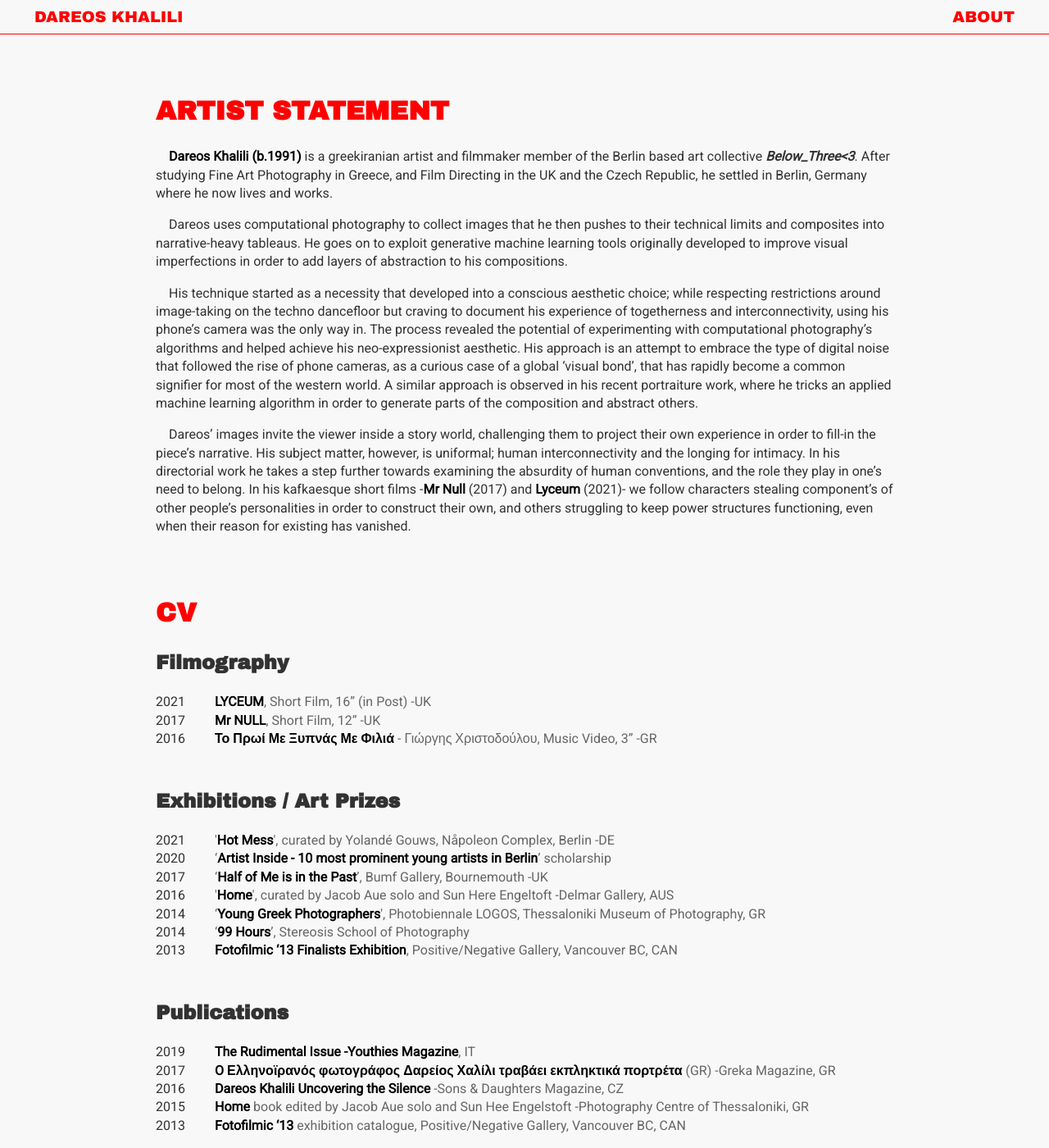
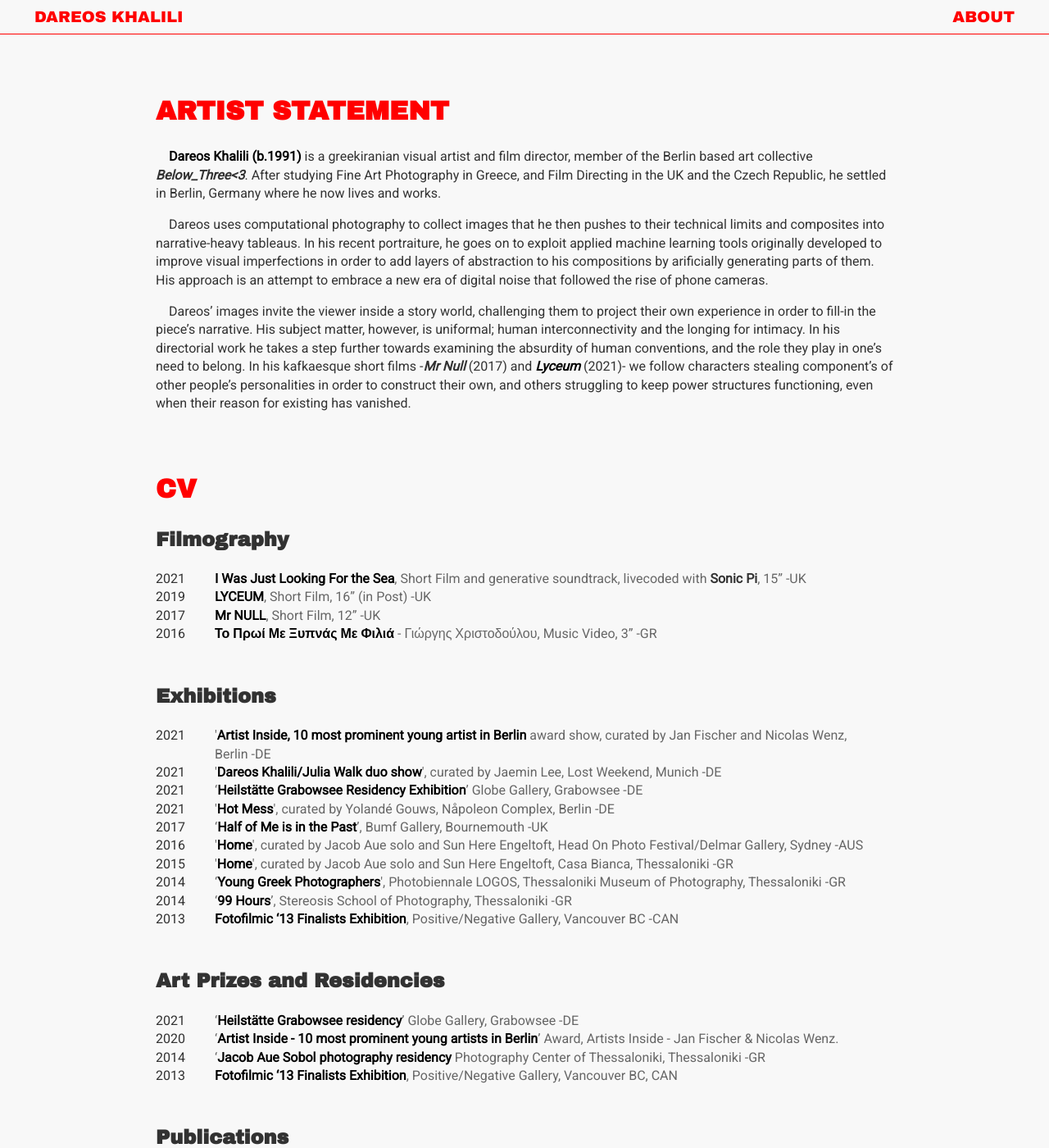
Before and after one commit to dareosK/art-we-1, a Jekyll site: the page built from about.html, in a window 1280 px wide and 1400 px high. Shown: the whole window at 82% size. Built offline with Jekyll 4.4.1, drawn with Linux system fonts in a browser that asks for light colours.

Commit message:
fixes artist statement and adds exhibitions

```diff
--- a/about.html
+++ b/about.html
@@ -17,22 +17,21 @@ title: Dareos Khalili - about
 
   <h1>ARTIST STATEMENT</h1>
   <p>
-    &emsp;<strong>Dareos Khalili (b.1991)</strong> is a greekiranian artist and filmmaker member of the Berlin based art collective <a id="b3" href="https://www.instagram.com/below_three/"><em>Below_Three<3</em></a>. After studying Fine Art Photography in Greece, and Film Directing in the UK and the Czech Republic, he settled in Berlin, Germany where he now lives and works.
+    &emsp;<strong>Dareos Khalili (b.1991)</strong> is a greekiranian visual artist and film director, member of the Berlin based art collective <a id="b3" target=blank_ href="https://www.instagram.com/below_three/"><em>Below_Three<3</em></a>. After studying Fine Art Photography in Greece, and Film Directing in the UK and the Czech Republic, he settled in Berlin, Germany where he now lives and works.
   </p>
   <p>
-    &emsp;Dareos uses computational photography to collect images that he then pushes to their technical limits and composites into narrative-heavy tableaus. He goes on to exploit generative machine learning tools originally developed to improve visual imperfections in order to add layers of abstraction to his compositions.
+    &emsp;Dareos uses computational photography to collect images that he then pushes to their technical limits and composites into narrative-heavy tableaus. In his recent portraiture, he goes on to exploit applied machine learning tools originally developed to improve visual imperfections in order to add layers of abstraction to his compositions by arificially generating parts of them. His approach is an attempt to embrace a new era of digital noise that followed the rise of phone cameras.
   </p>
   <p>
-    &emsp;His technique started as a necessity that developed into a conscious aesthetic choice; while respecting restrictions around image-taking on the techno dancefloor but craving to document his experience of togetherness and interconnectivity, using his phone’s camera was the only way in. The process revealed the potential of experimenting with computational photography’s algorithms and helped achieve his neo-expressionist aesthetic. His approach is an attempt to embrace the type of digital noise that followed the rise of phone cameras, as a curious case of a global ‘visual bond’, that has rapidly become a common signifier for most of the western world. A similar approach is observed in his recent portraiture work, where he tricks an applied machine learning algorithm in order to generate parts of the composition and abstract others.
-  </p>
-  <p>
-    &emsp;Dareos’ images invite the viewer inside a story world, challenging them to project their own experience in order to fill-in the piece’s narrative. His subject matter, however, is uniformal; human interconnectivity and the longing for intimacy. In his directorial work he takes a step further towards examining the absurdity of human conventions, and the role they play in one’s need to belong. In his kafkaesque short films -<strong>Mr Null</strong> (2017) and <strong>Lyceum</strong> (2021)- we follow characters stealing component’s of other people’s personalities in order to construct their own, and others struggling to keep power structures functioning, even when their reason for existing has vanished.
+    &emsp;Dareos’ images invite the viewer inside a story world, challenging them to project their own experience in order to fill-in the piece’s narrative. His subject matter, however, is uniformal; human interconnectivity and the longing for intimacy. In his directorial work he takes a step further towards examining the absurdity of human conventions, and the role they play in one’s need to belong. In his kafkaesque short films -<a id="b3" target=blank_ href="https://www.imdb.com/title/tt6343632/"><em>Mr Null</em></a> (2017) and <strong><em>Lyceum</em></strong> (2021)- we follow characters stealing component’s of other people’s personalities in order to construct their own, and others struggling to keep power structures functioning, even when their reason for existing has vanished.
   </p>
 
   <h1 style="margin-top: 72px;">CV</h1>
   <h2>Filmography</h2>
   <div class="grid-about">
     <div class="year">2021</div>
+    <div class="info"><strong>I Was Just Looking For the Sea</strong>, Short Film and generative soundtrack, livecoded with <a id="b3" href="https://sonic-pi.net/">Sonic Pi</a>, 15”  -UK</div>
+    <div class="year">2019</div>
     <div class="info"><strong>LYCEUM</strong>, Short Film, 16” (in Post)  -UK</div>
     <div class="year">2017</div>
     <div class="info"><strong>Mr NULL</strong>, Short Film, 12” -UK</div>
@@ -40,21 +39,39 @@ title: Dareos Khalili - about
     <div class="info"><strong>Το Πρωί Με Ξυπνάς Με Φιλιά</strong> - Γιώργης Χριστοδούλου, Music Video, 3” -GR</div>
   </div>
 
-  <h2>Exhibitions / Art Prizes</h2>
+  <h2>Exhibitions</h2>
   <div class="grid-about">
     <div class="year">2021</div>
+    <div class="info">'<strong>Artist Inside, 10 most prominent young artist in Berlin</strong> award show, curated by Jan Fischer and Nicolas Wenz, Berlin -DE</div>
+    <div class="year">2021</div>
+    <div class="info">'<strong>Dareos Khalili/Julia Walk duo show</strong>', curated by Jaemin Lee, Lost Weekend, Munich -DE</div>
+    <div class="year">2021</div>
+    <div class="info">‘<strong>Heilstätte Grabowsee Residency Exhibition</strong>’ Globe Gallery, Grabowsee -DE</div>
+    <div class="year">2021</div>
     <div class="info">'<strong>Hot Mess</strong>', curated by Yolandé Gouws, Nåpoleon Complex, Berlin -DE</div>
-    <div class="year">2020</div>
-    <div class="info">‘<strong>Artist Inside - 10 most prominent young artists in Berlin</strong>’ scholarship</div>
     <div class="year">2017</div>
     <div class="info">‘<strong>Half of Me is in the Past</strong>’, Bumf Gallery, Bournemouth -UK</div>
     <div class="year">2016</div>
-    <div class="info">'<strong>Home</strong>', curated by Jacob Aue solo and Sun Here Engeltoft -Delmar Gallery, AUS</div>
+    <div class="info">'<strong>Home</strong>', curated by Jacob Aue solo and Sun Here Engeltoft, Head On Photo Festival/Delmar Gallery, Sydney -AUS</div>
+    <div class="year">2015</div>
+    <div class="info">'<strong>Home</strong>', curated by Jacob Aue solo and Sun Here Engeltoft, Casa Bianca, Thessaloniki -GR</div>
     <div class="year">2014</div>
     <div class="info">‘<strong>Young Greek Photographers</strong>', Photobiennale LOGOS, Thessaloniki Museum of
-  Photography, GR</div>
+  Photography, Thessaloniki -GR</div>
     <div class="year">2014</div>
-    <div class="info">‘<strong>99 Hours</strong>’, Stereosis School of Photography</div>
+    <div class="info">‘<strong>99 Hours</strong>’, Stereosis School of Photography, Thessaloniki -GR</div>
+    <div class="year">2013</div>
+    <div class="info"><strong>Fotofilmic ‘13 Finalists Exhibition</strong>, Positive/Negative Gallery, Vancouver BC -CAN</div>
+  </div>
+
+   <h2>Art Prizes and Residencies</h2>
+  <div class="grid-about">
+    <div class="year">2021</div>
+    <div class="info">‘<strong>Heilstätte Grabowsee residency</strong>’ Globe Gallery, Grabowsee -DE</div>
+    <div class="year">2020</div>
+    <div class="info">‘<strong>Artist Inside - 10 most prominent young artists in Berlin</strong>’ Award, Artists Inside - Jan Fischer & Nicolas Wenz.</div>
+    <div class="year">2014</div>
+    <div class="info">‘<strong>Jacob Aue Sobol photography residency</strong> Photography Center of Thessaloniki, Thessaloniki -GR</div>
     <div class="year">2013</div>
     <div class="info"><strong>Fotofilmic ‘13 Finalists Exhibition</strong>, Positive/Negative Gallery, Vancouver BC, CAN</div>
   </div>
--- a/index.html
+++ b/index.html
@@ -1,6 +1,7 @@
 ---
 layout: default
 title: Dareos Khalili - Artist | Film Director
+permalink: /
 ---
 <div class="background-fullscreen" title="cover of Dareos Khalili - We Dance Alone, with rain puddle morphing effect" style="background-image:linear-gradient(rgba(0,0,0,0.7),rgba(0,0,0,0.7)), url(https://res.cloudinary.com/dlf53umtd/image/upload/v1622537960/Website/dareos-khalili-wedancealone_gbzm3y.png)">
   <nav style="display: flex; justify-content: space-between;">
```
